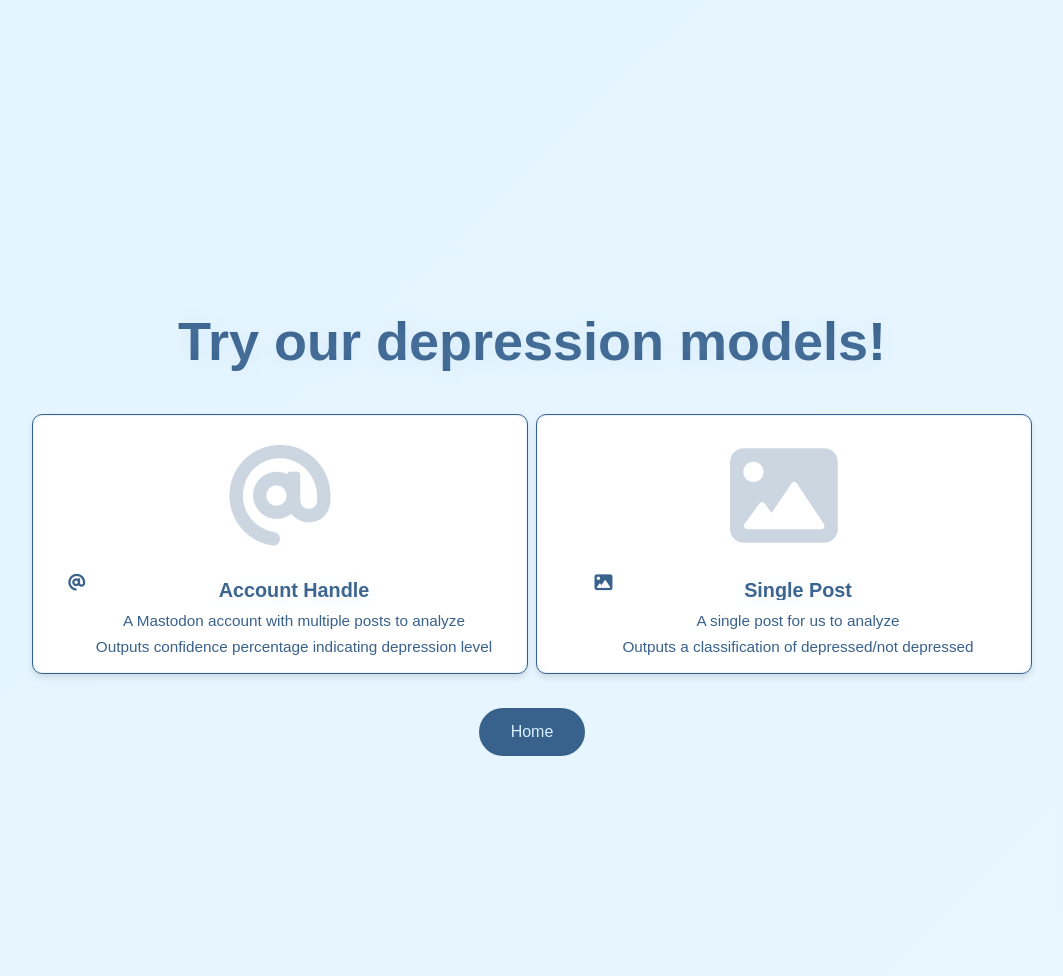
After one commit to jamespeilunli/clarity-ai, a Flask app: page /depression in a window 1280 px wide. The commit adds this page. Shown: the whole page, without its empty margins (108-1171 px from the left). Run offline with Flask 3, Linux system fonts and the light colour scheme; parts of the project's set-up code (start-up, migrations or seed data) failed here and were passed over; some web fonts are replaced.

Commit message:
add anxiety model to flask (#42)
* split frontend into /depression and /anxiety pages to prepare for anxiety model

* add anxiety multi post model from anxiety-model

* refactoring + nice frontend revision/enhancement

```diff
--- a/app.py
+++ b/app.py
@@ -9,6 +9,16 @@ app = Flask(__name__)
 @app.route("/")
 def index():
     return render_template("index.html")
+
+
+@app.route("/depression")
+def depression():
+    return render_template("depression.html")
+
+
+@app.route("/anxiety")
+def anxiety():
+    return render_template("anxiety.html")
 
 
 @app.route("/about-us")
@@ -31,6 +41,7 @@ def model():
     try:
         if input_type == "Account Handle":
             mastodon_posts = fetch_recent_posts(user_input, 60)
+            multi_post.setModel("depression_model.pt")
             depression_score = multi_post.returnScore(mastodon_posts) * 100
             return {
                 "message": "Success!",
@@ -44,6 +55,16 @@ def model():
                 "message": "Success!",
                 "input": data,
                 "percentage": depression_score,
+            }, 200
+        elif input_type == "Anxiety Account Handle":
+            mastodon_posts = fetch_recent_posts(user_input, 50)
+            multi_post.setModel("anxiety_model.pt")
+            anxiety_score = multi_post.returnScore(mastodon_posts) * 100
+            return {
+                "message": "Success!",
+                "input": data,
+                "posts": mastodon_posts,
+                "percentage": anxiety_score,
             }, 200
         else:
             return "invalid input type", 400
--- a/multi_post.py
+++ b/multi_post.py
@@ -62,9 +62,20 @@ class SentimentClassifier(nn.Module):
         return self.out(norm)# return the output from the linear layer
 
 
-model = SentimentClassifier(len(['not depressed', 'depressed']))
-model.load_state_dict(torch.load("multi_post_model.pt", map_location=device))
-model = model.to(device)
+model = None
+anxiety_model = SentimentClassifier(len(['not anxious', 'anxious']))
+anxiety_model.load_state_dict(torch.load("anxiety_model.pt", map_location=device))
+anxiety_model_model= anxiety_model.to(device)
+depression_model = SentimentClassifier(len(['not depressed', 'depressed']))
+depression_model.load_state_dict(torch.load("depression_model.pt", map_location=device))
+depression_model= depression_model.to(device)
+
+def setModel(model_filename):
+    global model
+    if model_filename == "anxiety_model.pt":
+        model = anxiety_model
+    else:
+        model = depression_model
 
 
 def encodeArray(strArr):
--- a/multi_post_model.py
+++ /dev/null
@@ -1,2 +0,0 @@
-def get_depression_score(posts):
-    return min(100, len(posts))
--- a/single_post.py
+++ b/single_post.py
@@ -40,7 +40,7 @@ class SentimentClassifier(nn.Module):
         output = self.drop(pooled_output)
         return torch.sigmoid(self.out(output))
 
-test = torch.load("single_post_model.pt", map_location=device)
+test = torch.load("depression_single_post_model.pt", map_location=device)
 model = SentimentClassifier(len(class_names))
 model.load_state_dict(test)
 model = model.to(device)
--- a/static/styles/index.css
+++ b/static/styles/index.css
@@ -610,7 +610,7 @@ i {
     align-items: center;
     display: flex;
     flex-grow: 1;
-    justify-content: flex-start;
+    justify-content: center;
     padding: 0px 20px;
 }
 
@@ -1153,3 +1153,27 @@ button.contact-btn,
 .no-scroll {
     overflow: hidden;
 }
+
+.button-container {
+    text-align: center;
+    margin-top: 20px;
+}
+
+.button-container button {
+    background-color: var(--background-text-color);
+    color: var(--background-color);
+    padding: 15px 32px;
+    text-align: center;
+    text-decoration: none;
+    display: inline-block;
+    font-size: 16px;
+    margin: 4px 2px;
+    cursor: pointer;
+    border: none;
+    border-radius: 100px;
+    transition: background-color 0.3s ease;
+}
+
+.button-container button:hover {
+    background-color: var(--secondary-color);
+}
--- a/static/styles/results.css
+++ b/static/styles/results.css
@@ -194,6 +194,8 @@ body {
     height: 100vh;
     gap: 5rem;
     z-index: 0;
+    font-family: Untitled Sans, system-ui, -apple-system, BlinkMacSystemFont, Segoe UI, Roboto, Oxygen, Ubuntu,
+        Cantarell, Open Sans, Helvetica Neue, sans-serif;
 }
 
 body {
--- /dev/null
+++ b/templates/depression.html
@@ -0,0 +1,68 @@
+<!DOCTYPE html>
+<html lang="en">
+
+<head>
+    <meta charset="UTF-8">
+    <title>Clarity</title>
+    <link rel="stylesheet" href="{{ url_for('static', filename='styles/index.css') }}">
+</head>
+<body>
+    <link rel="stylesheet" href="https://cdnjs.cloudflare.com/ajax/libs/font-awesome/6.0.0-beta3/css/all.min.css">
+    <div class="content-section">
+        <h3 class="title">Try our depression models!</h3>
+        <div id="cards">
+            <div class="card" onclick="showForm('Account Handle')">
+                <div class="card-content">
+                    <div class="card-image">
+                        <i class="fa fa-at"></i>
+                    </div>
+                    <div class="card-info-wrapper">
+                        <div class="card-info">
+                            <i class="fa fa-at"></i>
+                            <div class="card-info-title">
+                                <h3>Account Handle</h3>
+                                <h4>A Mastodon account with multiple posts to analyze</h4>
+                                <h4>Outputs confidence percentage indicating depression level</h4>
+                            </div>
+                        </div>
+                    </div>
+                </div>
+            </div>
+            <div class="card" onclick="showForm('Single Post')">
+                <div class="card-content">
+                    <div class="card-image">
+                        <i class="fa fa-image"></i>
+                    </div>
+                    <div class="card-info-wrapper">
+                        <div class="card-info">
+                            <i class="fa fa-image"></i>
+                            <div class="card-info-title">
+                                <h3>Single Post</h3>
+                                <h4>A single post for us to analyze</h4>
+                                <h4>Outputs a classification of depressed/not depressed</h4>
+                            </div>
+                        </div>
+                    </div>
+                </div>
+            </div>
+        </div>
+        <div id="form-container" class="form-container" style="display: none;">
+            <button class="close-btn" onclick="closeForm()">×</button>
+            <form id="input-form">
+                <h3 id="form-title"></h3>
+                <input type="text" id="user-input" name="user-input" placeholder="Enter text here" required>
+
+                <button type="submit" class="button-border">Submit</button>
+
+            </form>
+        </div>
+
+        <div class="button-container">
+            <button id="back-button" onclick="location.href='/'">Home</button>
+        </div>
+    </div>
+
+    <script src="{{ url_for('static',filename='index.js') }}"></script>
+</body>
+
+</html>
--- a/templates/results.html
+++ b/templates/results.html
@@ -11,7 +11,9 @@
 </head>
 
 <body>
-    <p id="status" class="status">Computing...</p>
+    <h1 id="title"></h1>
+
+    <p id="status" >Computing...</p>
 
     <div class="sad-page" style="display: none;">
         <div class="single_page">
@@ -41,7 +43,7 @@
     </div>
 
     <div class="button-container">
-        <button onclick="location.href='/'">Go Back</button>
+        <button id="back-button" onclick="location.href='/'">Go Back</button>
     </div>
 
     <p class="disclaimer">DISCLAIMER: The output of this AI model is for informational purposes only and does not provide medical advice or diagnosis. Always consult a qualified healthcare provider for any concerns regarding mental health.</p>
```
Also changed, not shown: static/results.js (+11 -4 lines), templates/anxiety.html (added, +52 -0 lines), templates/index.html (+6 -13 lines), README.md, 3 other files.
